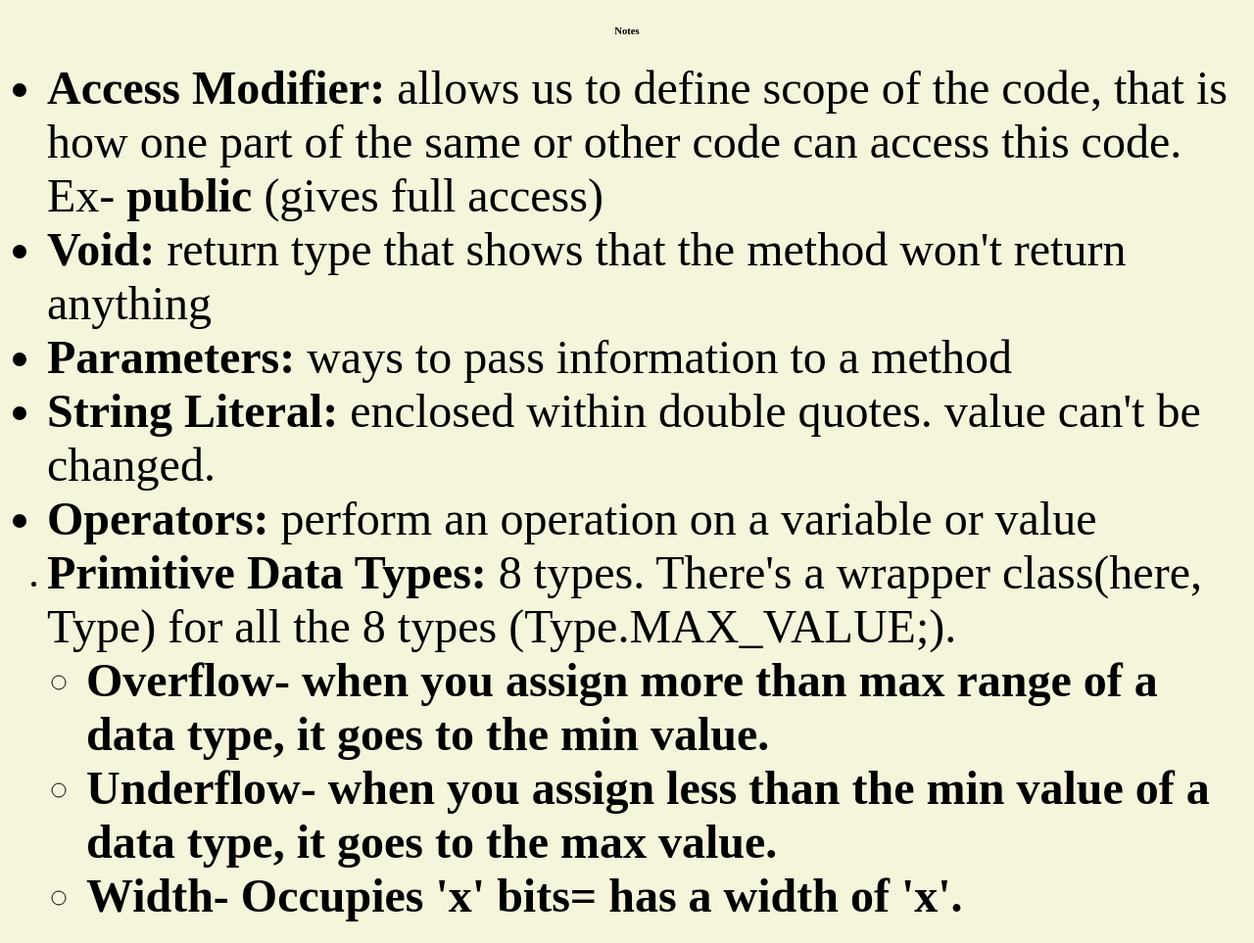
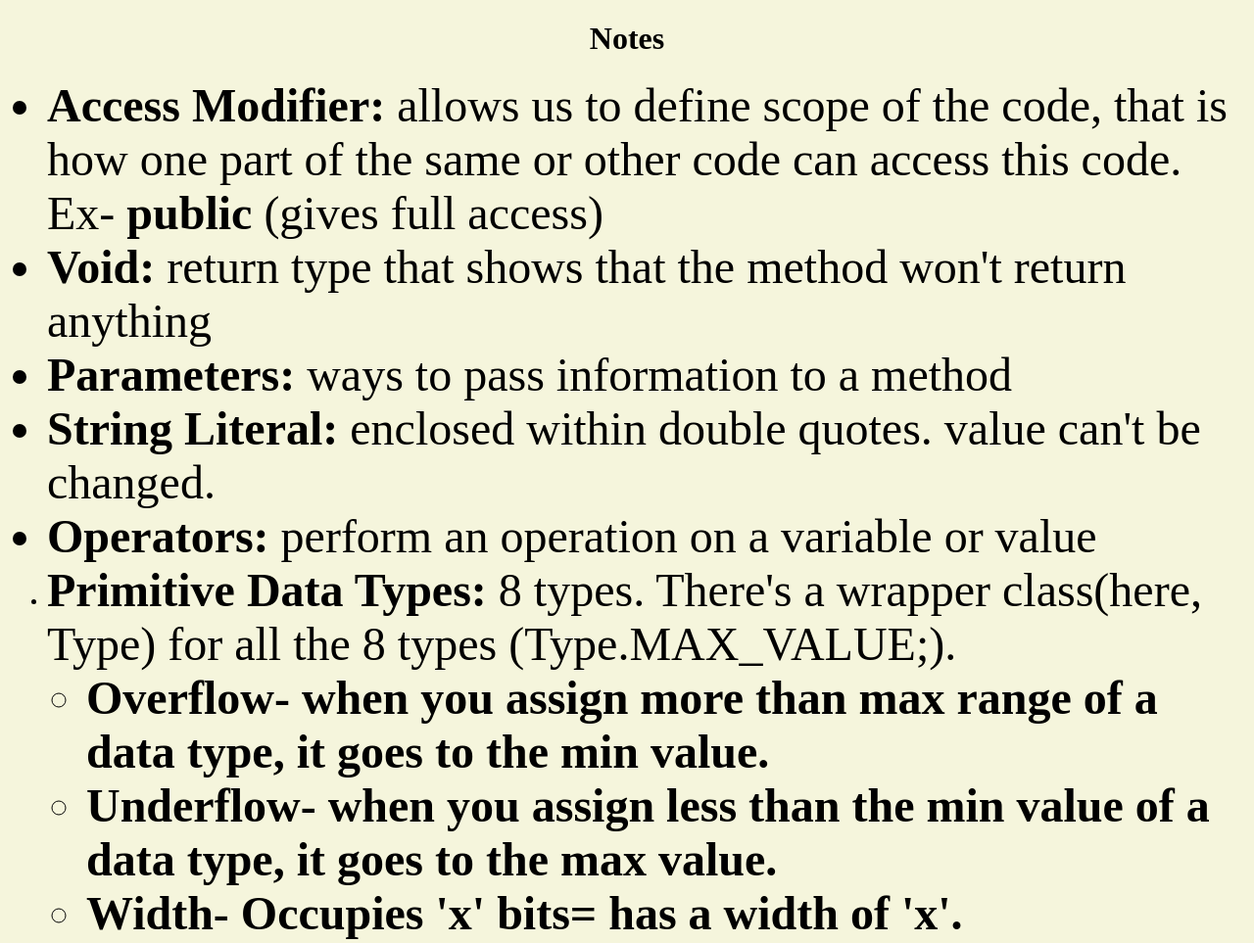
Before and after one commit to nope-not-me/javastuff.github.io, a plain HTML site: page index.html in a window 1280 px wide. Shown: the whole page at 98% size. Drawn offline with Linux system fonts and the light colour scheme.

Commit message:
Update index.html

```diff
--- a/index.html
+++ b/index.html
@@ -3,7 +3,7 @@
 <head><title>Java Notes from Udemy</title></head>
 
 <body bgcolor="#F5F5DC">
-<center><h6><b>Notes</b></h6></center>
+<center><h1><b>Notes</b></h1></center>
 
 <font size=14>
 <ul>
```
